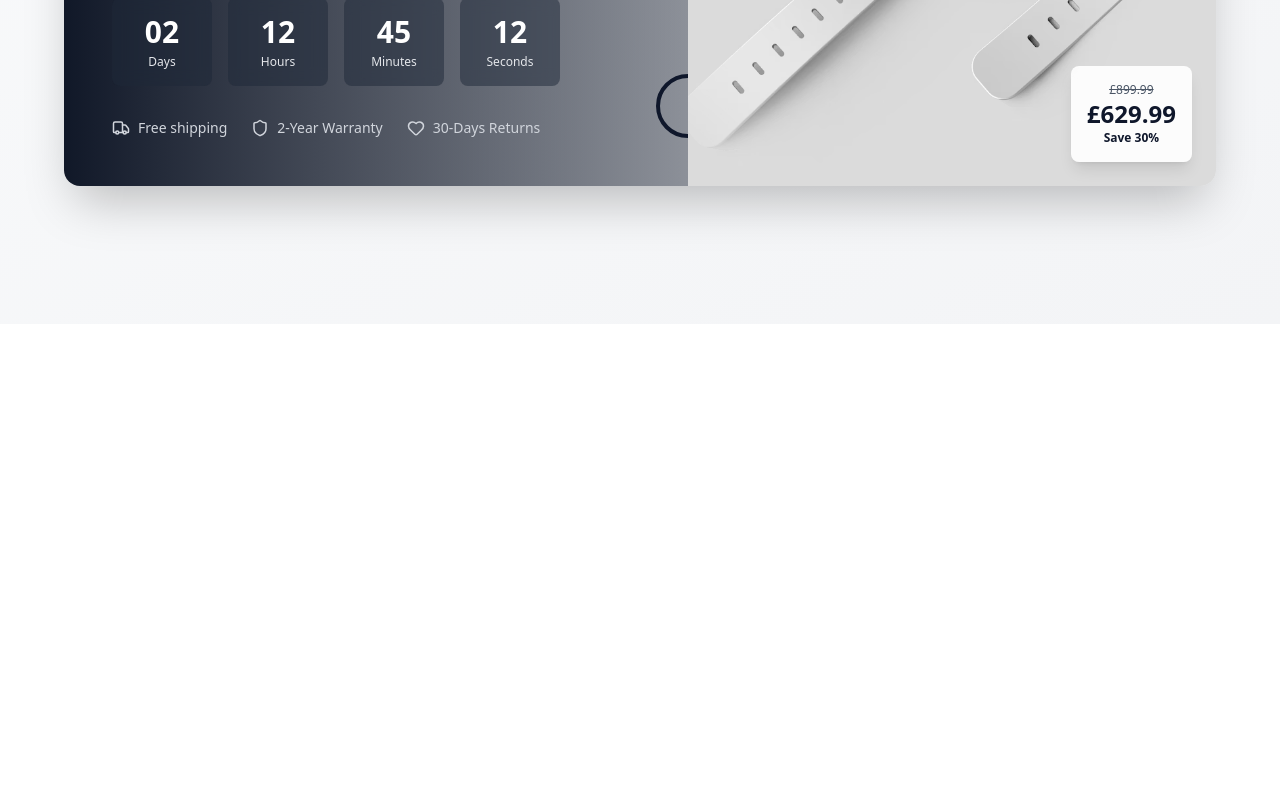
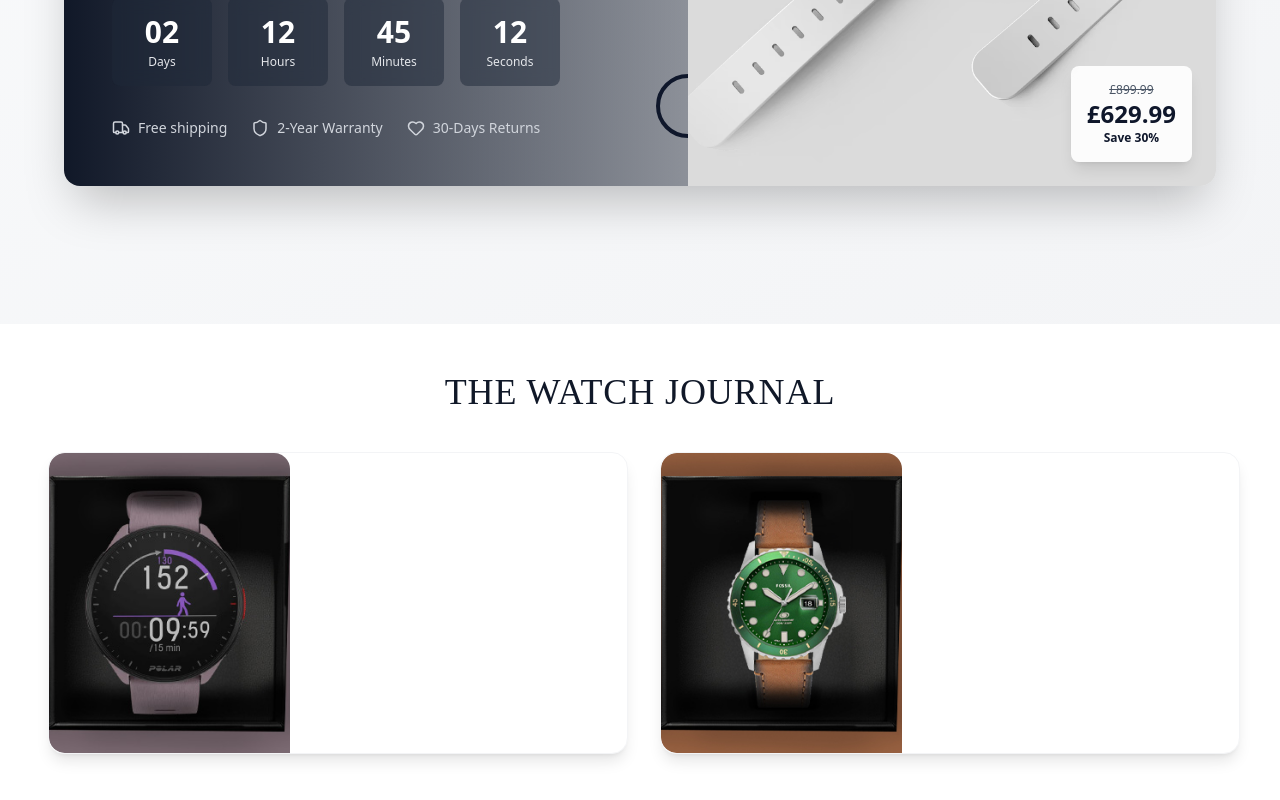
Before and after one commit to mariembenhassen/WatchLit, a React (Vite) app in the folder Client/: page / in a window 1280 px wide. Shown: the part 2787-3587 px from the top of the page. Before the commit the page ends 3111 px from the top, so only its background shows below. Built offline with nearby package versions, Linux system fonts and the light colour scheme.

Commit message:
Testimonials component

```diff
--- /dev/null
+++ b/Client/src/components/TestimonialsPage.jsx
@@ -0,0 +1,309 @@
+import React, { useRef, useEffect } from "react";
+
+import { testimonialPageStyles } from "../assets/dummyStyles";
+import T1 from "../assets/T1.png";
+import T2 from "../assets/T2.png";
+import T3 from "../assets/T3.png";
+import T4 from "../assets/T4.png";
+
+const cards = [
+  {
+    id: 1,
+    title: "“Elegance and Precision” — Asha K.",
+    meta: "Asha K. • July 5, 2025",
+    excerpt:
+      "I gifted the Swarovski piece to myself and it instantly became my go-to. The crystal detailing catches light in the most flattering way and the movement keeps perfect time — classy enough for gala nights, subtle enough for daily wear.",
+    img: T1,
+  },
+  {
+    id: 2,
+    title: "“Built Like a Tank” — Rohit S.",
+    meta: "Rohit S. • June 26, 2025",
+    excerpt:
+      "I wear my G-Shock for work, gym and weekend hikes — zero scratches so far. The shock resistance and battery life are absurdly good. If you want a worry-free daily watch, this one's unbeatable.",
+    img: T2,
+  },
+  {
+    id: 3,
+    title: "“Sleek & Subtle” — Priya M.",
+    meta: "Priya M. • May 15, 2025",
+    excerpt:
+      "The minimalist dial is gorgeous — thin case, clean lines and a strap that feels premium. It pairs perfectly with both office blazers and weekend denim. I get compliments every time I wear it.",
+    img: T3,
+  },
+  {
+    id: 4,
+    title: "“A Time Capsule” — Arjun D.",
+    meta: "Arjun D. • May 2, 2025",
+    excerpt:
+      "A vintage look that still feels modern — the domed crystal and aged-lume give it character. It's become my conversation starter at dinners. Comfortable, well-built, and full of charm.",
+    img: T4,
+  },
+];
+
+const TestimonialsPage = () => {
+  const scroller = useRef(null);
+  const isDown = useRef(false);
+  const startX = useRef(0);
+  const scrollLeft = useRef(0);
+
+  const rafRef = useRef(null);
+  const targetScroll = useRef(null);
+  const lastMoveTime = useRef(0);
+  const lastMoveX = useRef(0);
+  const velocity = useRef(0);
+
+  useEffect(() => {
+    const el = scroller.current;
+    if (!el) return;
+    el.style.scrollBehavior = "auto";
+
+    const handleUp = () => {
+      isDown.current = false;
+      el.classList && el.classList.remove("cursor-grabbing");
+    };
+    window.addEventListener("mouseup", handleUp);
+    window.addEventListener("touchend", handleUp);
+    return () => {
+      window.removeEventListener("mouseup", handleUp);
+      window.removeEventListener("touchend", handleUp);
+      if (rafRef.current) cancelAnimationFrame(rafRef.current);
+    };
+  }, []);
+
+  const ensureRafRunning = () => {
+    if (rafRef.current) return;
+    const el = scroller.current;
+    if (!el) return;
+    let last = performance.now();
+
+    const loop = (now) => {
+      const dt = now - last;
+      last = now;
+      // if no target set, stop RAF
+      if (targetScroll.current == null) {
+        rafRef.current = null;
+        return;
+      }
+
+      const current = el.scrollLeft;
+      const next = current + (targetScroll.current - current) * lerpAlpha;
+      el.scrollLeft = next;
+
+      // if nearly equal, snap to target to finish
+      if (
+        Math.abs(targetScroll.current - next) < 0.5 &&
+        !isDown.current &&
+        Math.abs(velocity.current) < 0.02
+      ) {
+        el.scrollLeft = targetScroll.current;
+        // clear target and stop RAF
+        targetScroll.current = null;
+        rafRef.current = null;
+        return;
+      }
+
+      rafRef.current = requestAnimationFrame(loop);
+    };
+
+    rafRef.current = requestAnimationFrame(loop);
+  };
+
+  const startMomentum = () => {
+    const el = scroller.current;
+    if (!el) return;
+    // if velocity very small, do nothing
+    if (Math.abs(velocity.current) < 0.02) {
+      velocity.current = 0;
+      targetScroll.current = null;
+      return;
+    }
+
+    targetScroll.current = el.scrollLeft;
+    ensureRafRunning();
+
+    let last = performance.now();
+    const friction = 0.0008; // tuning: smaller = longer glide; larger = quicker stop
+
+    const step = (now) => {
+      const dt = now - last;
+      last = now;
+
+      // update target by velocity (px per ms * ms)
+      targetScroll.current += velocity.current * dt;
+
+      // apply exponential friction
+      const factor = Math.exp(-friction * dt);
+      velocity.current *= factor;
+
+      // if velocity falls below threshold, stop
+      if (Math.abs(velocity.current) > 0.02) {
+        rafRef.current = requestAnimationFrame(step);
+      } else {
+        // let RAF settle to final target then clear
+        setTimeout(() => {
+          targetScroll.current = Math.round(targetScroll.current);
+          velocity.current = 0;
+        }, 0);
+        rafRef.current = null;
+      }
+    };
+
+    if (rafRef.current) {
+      // RAF already running for smoothing; kick off momentum step separately
+      rafRef.current = requestAnimationFrame(step);
+    } else {
+      rafRef.current = requestAnimationFrame(step);
+    }
+  };
+
+  const onMouseDown = (e) => {
+    const el = scroller.current;
+    if (!el) return;
+    // cancel any momentum
+    if (rafRef.current) {
+      cancelAnimationFrame(rafRef.current);
+      rafRef.current = null;
+    }
+
+    isDown.current = true;
+    el.classList.add("cursor-grabbing");
+
+    // use clientX for consistency
+    startX.current = e.clientX - el.offsetLeft;
+    scrollLeft.current = el.scrollLeft;
+
+    // init smoothing state
+    targetScroll.current = el.scrollLeft;
+    lastMoveTime.current = performance.now();
+    lastMoveX.current = e.clientX;
+    velocity.current = 0;
+
+    ensureRafRunning();
+  };
+
+  const onMouseLeave = () => {
+    isDown.current = false;
+    scroller.current && scroller.current.classList.remove("cursor-grabbing");
+    // on leave we compute momentum from last velocity
+    startMomentum();
+  };
+
+  const onMouseUp = () => {
+    isDown.current = false;
+    scroller.current && scroller.current.classList.remove("cursor-grabbing");
+    // start momentum based on recent velocity
+    startMomentum();
+  };
+
+  const onMouseMove = (e) => {
+    if (!isDown.current) return;
+    e.preventDefault();
+    const el = scroller.current;
+    const x = e.clientX - el.offsetLeft;
+    const walk = (x - startX.current) * 1;
+
+    targetScroll.current = scrollLeft.current - walk;
+
+    const now = performance.now();
+    const dt = Math.max(1, now - lastMoveTime.current); // ms
+    const instantV = (e.clientX - lastMoveX.current) / dt; // px/ms
+    // smooth velocity to reduce jitter
+    velocity.current = instantV * 0.6 + velocity.current * 0.4;
+    lastMoveTime.current = now;
+    lastMoveX.current = e.clientX;
+
+    ensureRafRunning();
+  };
+
+  const onTouchStart = (e) => {
+    const el = scroller.current;
+    if (!el) return;
+    if (rafRef.current) {
+      cancelAnimationFrame(rafRef.current);
+      rafRef.current = null;
+    }
+
+    isDown.current = true;
+    startX.current = e.touches[0].clientX - el.offsetLeft;
+    scrollLeft.current = el.scrollLeft;
+
+    targetScroll.current = el.scrollLeft;
+    lastMoveTime.current = performance.now();
+    lastMoveX.current = e.touches[0].clientX;
+    velocity.current = 0;
+
+    ensureRafRunning();
+  };
+
+  const onTouchMove = (e) => {
+    if (!isDown.current) return;
+    const el = scroller.current;
+    const x = e.touches[0].clientX - el.offsetLeft;
+    const walk = (x - startX.current) * 1;
+
+    targetScroll.current = scrollLeft.current - walk;
+
+    const now = performance.now();
+    const dt = Math.max(1, now - lastMoveTime.current);
+    const instantV = (e.touches[0].clientX - lastMoveX.current) / dt;
+    velocity.current = instantV * 0.6 + velocity.current * 0.4;
+    lastMoveTime.current = now;
+    lastMoveX.current = e.touches[0].clientX;
+
+    ensureRafRunning();
+  };
+
+  const onTouchEnd = () => {
+    isDown.current = false;
+    scroller.current && scroller.current.classList.remove("cursor-grabbing");
+    startMomentum();
+  };
+  return (
+    <section className={testimonialPageStyles.pageSection}>
+  <div className={testimonialPageStyles.container}>
+ <h2 className={testimonialPageStyles.title}
+ style={{
+    fontFamily: "'Playfair Display' , serif"
+ }}
+ >
+    THE WATCH JOURNAL
+ </h2>
+ { /* FOR SCROLLING  on  x axis*/ }
+ <div ref={scroller} className={testimonialPageStyles.scroller}
+ onMouseDown={onMouseDown} onMouseLeave={onMouseLeave}
+ onMouseUp={onMouseUp} onMouseMove={onMouseMove} onTouchStart={onTouchStart}
+ onTouchMove={onTouchMove} onTouchEnd={onTouchEnd}
+ style={{
+    WebkitOverflowScrolling: "touch",
+    touchAction:"pan-y",
+ }}
+ >
+    {cards.map((c)=>(
+     <article
+     key={c.id}
+     className={testimonialPageStyles.card}
+     >
+        <div className={testimonialPageStyles.imageBlock}>
+            <img
+            src={c.img}
+            alt={c.title}
+            className={testimonialPageStyles.image}
+            ></img>
+        </div>
+
+     </article>
+
+    ))}
+    </div>
+       </div>
+</section>
+);
+
+
+
+}
+
+
+
+export default TestimonialsPage;
--- a/Client/src/pages/Home.jsx
+++ b/Client/src/pages/Home.jsx
@@ -3,6 +3,7 @@ import BannerHome from '../components/BannerHome'
 import CategoriesHome from '../components/CategoriesHome'
 import ComingSoonWatchesPage from '../components/ComingSoonWatchesPage'
 import FashionPage from '../components/FashionPage'
+import TestimonialsPage from '../components/TestimonialsPage'
 
 const Home = () => {
   return (
@@ -11,6 +12,7 @@ const Home = () => {
       <CategoriesHome/>
       <ComingSoonWatchesPage/>
       <FashionPage/>
+      <TestimonialsPage/>
     </div>
   )
 }
```
